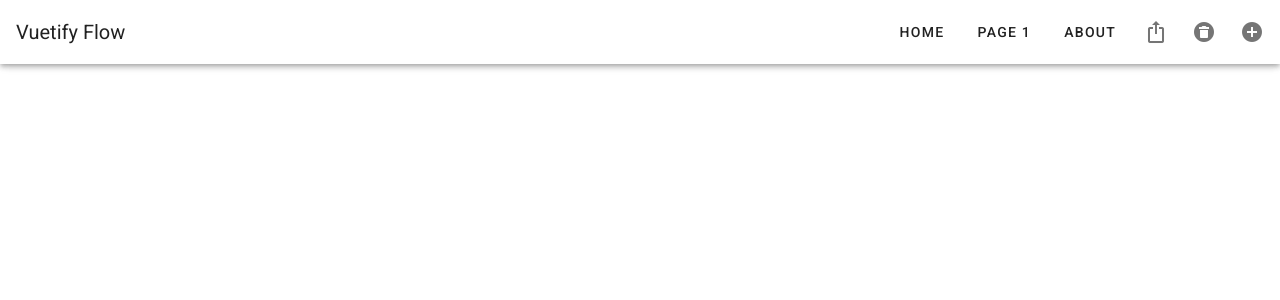
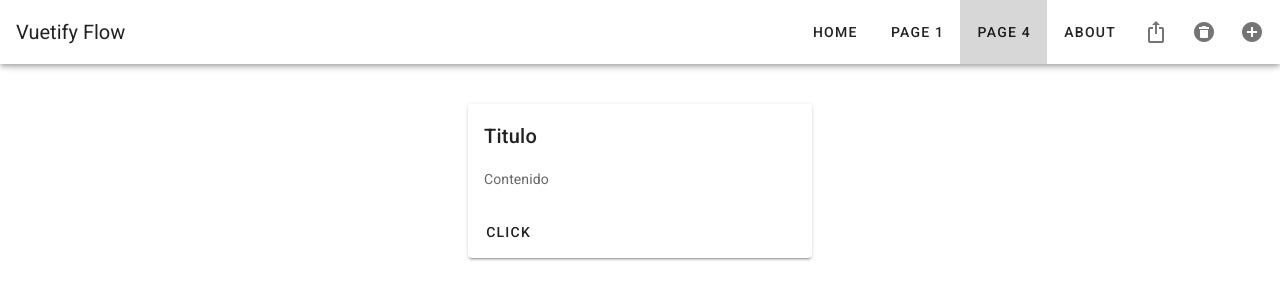
Before and after one commit to mferral/vuetify_flow, a Vue app: page /page4 in a window 1280 px wide. Shown: the top 300 px of the page. Built offline with nearby package versions, Linux system fonts and the light colour scheme.

Commit message:
pagina 4

```diff
--- a/src/App.vue
+++ b/src/App.vue
@@ -9,6 +9,7 @@
       <v-toolbar-items>
         <v-btn text to="/">Home</v-btn>
         <v-btn text to="/page1">Page 1</v-btn>
+        <v-btn text to="/page4">Page 4</v-btn>
         <v-btn text to="/about">
           About
         </v-btn>
--- a/src/router.js
+++ b/src/router.js
@@ -3,6 +3,7 @@ import Router from 'vue-router'
 import Home from './views/Home.vue'
 import About from './views/About.vue'
 import Page1 from './views/Page1.vue'
+import Page4 from './views/Page4.vue'
 
 Vue.use(Router)
 
@@ -25,5 +26,10 @@ export default new Router({
       name: 'page1',
       component: Page1
     },
+    {
+      path: '/page4',
+      name: 'page4',
+      component: Page4
+    },
   ]
 })
--- /dev/null
+++ b/src/views/Page4.vue
@@ -0,0 +1,25 @@
+<template>
+    <v-card max-width="344" style="margin-top: 40px;" class="mx-auto">
+    <v-card-title>Titulo</v-card-title>
+    <v-card-text>Contenido</v-card-text>
+    <v-card-actions>
+      <v-btn text>Click</v-btn>
+    </v-card-actions>
+  </v-card>
+</template>
+
+<script>
+    export default {
+        data () {
+        return {
+            colors: [
+            'primary',
+            'secondary',
+            'yellow darken-2',
+            'red',
+            'orange',
+            ],
+        }
+        },
+    }
+</script>
```
